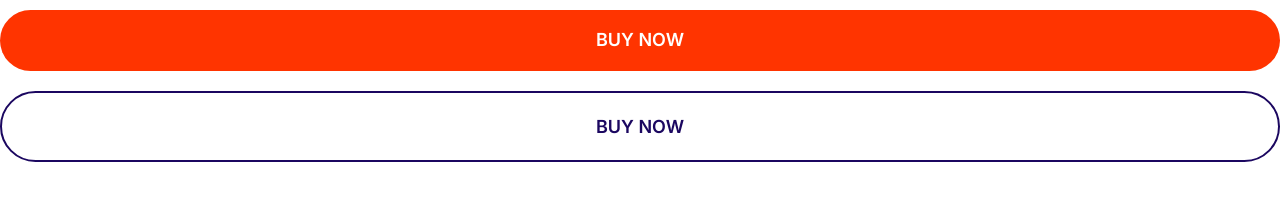
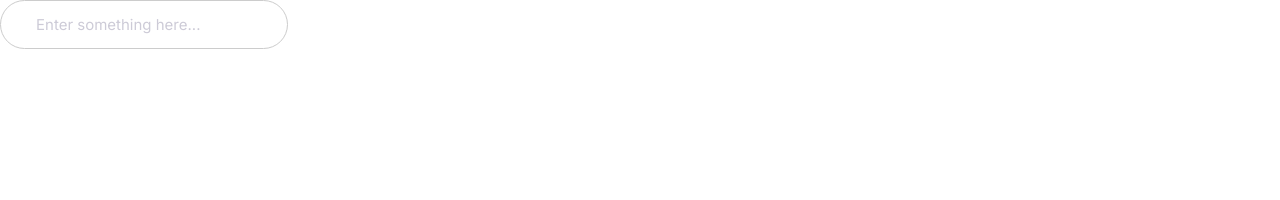
Before and after one commit to LaiGiaBao/first-website, a plain HTML site: page index.html in a window 1280 px wide. Drawn offline with Linux system fonts and the light colour scheme.

Commit message:
input component

```diff
--- a/css/styles.css
+++ b/css/styles.css
@@ -211,3 +211,20 @@ a {
     font-size: 1.5rem;
   }
 }
+/* Inputs */
+.input {
+  padding: 1.5rem 3.5rem;
+  border: 1px solid #ccc;
+  border-radius: 30px;
+  outline: 0;
+  color: var(--color-headings);
+  font-size: 2rem;
+}
+::placeholder {
+  color: #cdcbd7;
+}
+@media screen and (min-width: 1024px) {
+  .input {
+    font-size: 1.5rem;
+  }
+}
--- a/index.html
+++ b/index.html
@@ -15,7 +15,6 @@
     <title>Document</title>
   </head>
   <body>
-    <button class="btn btn--accent btn--block">Buy Now</button>
-    <a href="#" class="btn btn--outline btn--block">Buy Now</a>
+    <input type="text" class="input" placeholder="Enter something here..." />
   </body>
 </html>
```
